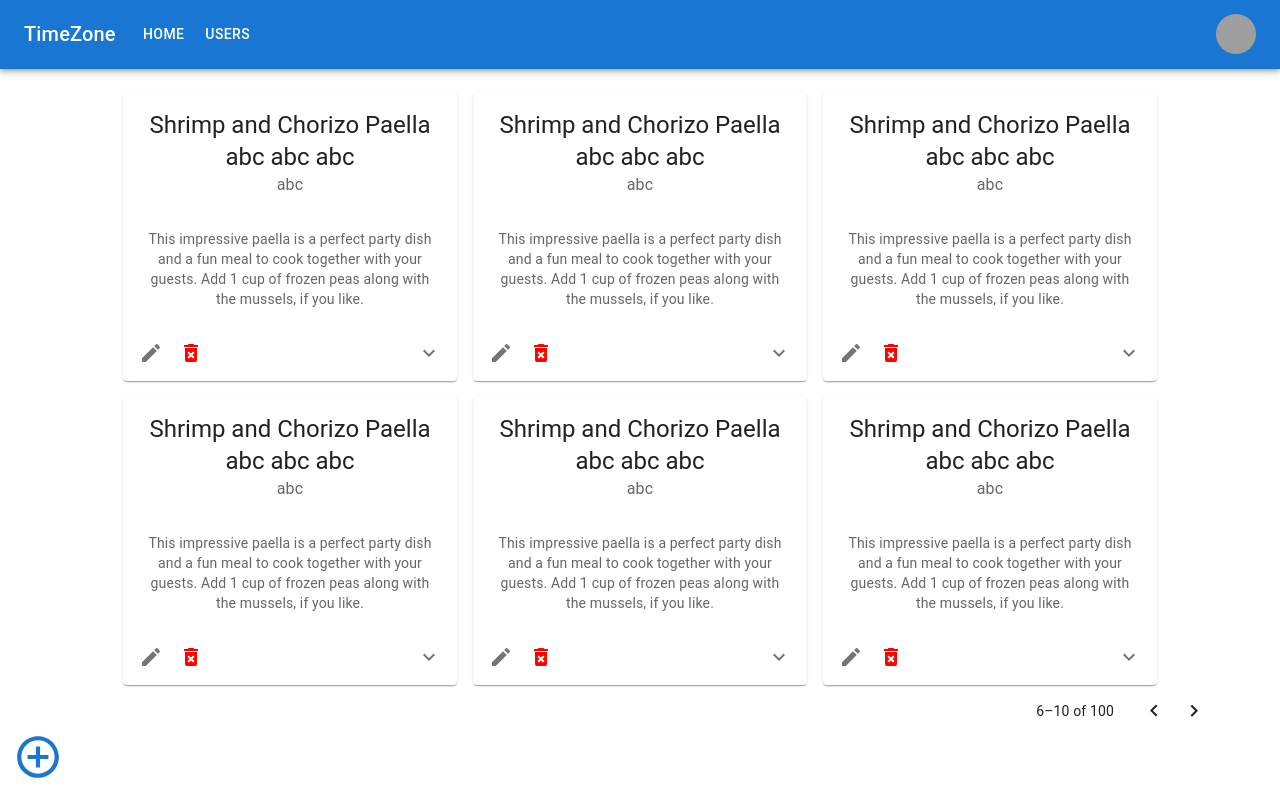
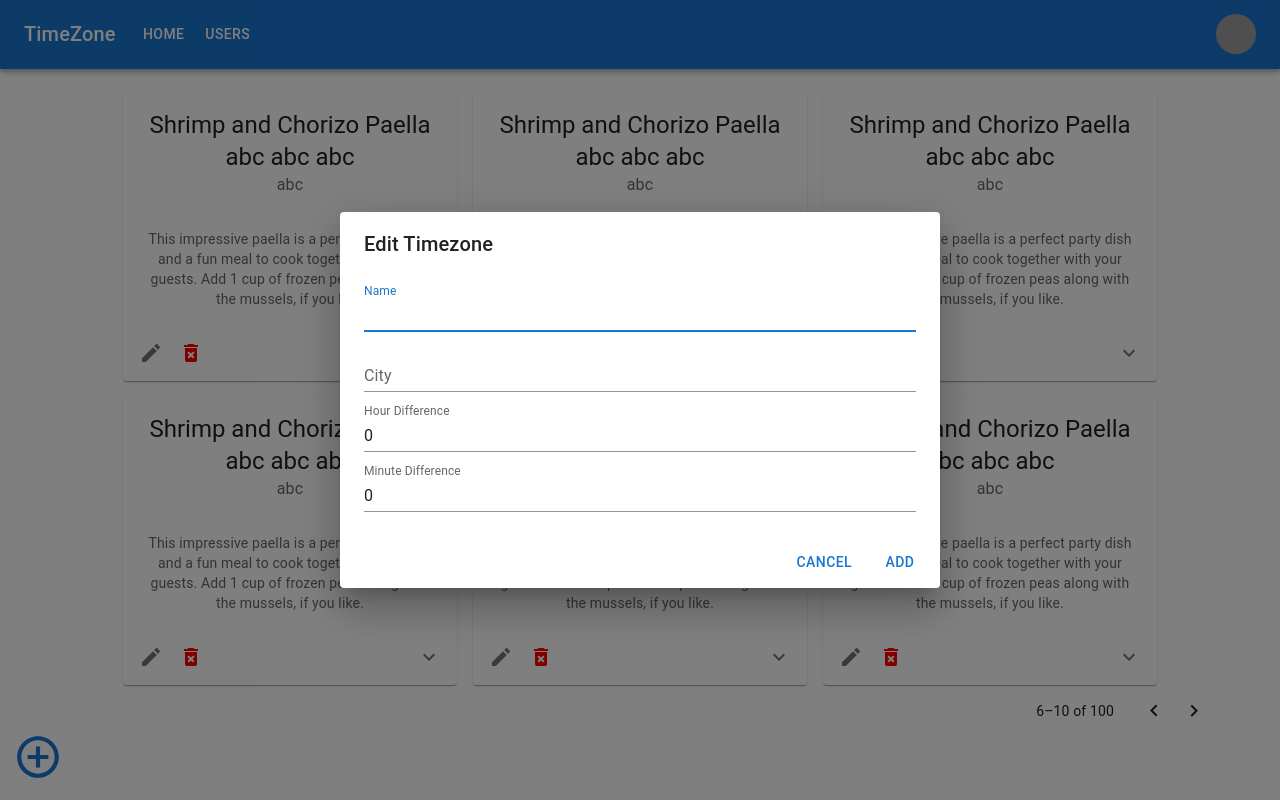
Before and after one commit to mdistiakahmed/timezoneFrontend, a React (Create React App) app: page / in a window 1280 px wide. Both pictures are taken after a click on the button 151 px from the left and 352 px from the top of the page. Built offline with nearby package versions, Linux system fonts and the light colour scheme; grey boxes are pictures that could not be loaded.

Commit message:
Add edit modal for timezone home page

```diff
--- a/src/components/AddTimezoneDialog.tsx
+++ b/src/components/AddTimezoneDialog.tsx
@@ -4,13 +4,30 @@ import DialogActions from '@mui/material/DialogActions';
 import DialogContent from '@mui/material/DialogContent';
 import DialogTitle from '@mui/material/DialogTitle';
 import TextField from '@mui/material/TextField';
+import { useEffect, useState } from 'react';
+import { TimeZoneData } from './AllTimezones';
 
 const AddTimezoneDialog = ({
   open,
   onCancel,
   onAdd,
   title,
+  timezoneData
 }: DialogProps): JSX.Element => {
+
+  const [name, setName] = useState<string>('');
+  const [city, setCity] = useState<string>('');
+  const [hourDiff, setHourDiff] = useState<number>(0);
+  const [minDiff, setMinDiff] = useState<number>(0);
+
+  useEffect(() => {
+    setName(timezoneData ? timezoneData.name : '');
+    setCity(timezoneData ? timezoneData.city : '');
+    setHourDiff(timezoneData ? timezoneData.hourdiff : 0);
+    setMinDiff(timezoneData ? timezoneData.mindiff : 0);
+  }, [timezoneData]);
+
+
   return (
     <div>
       <Dialog open={open} onClose={onCancel}>
@@ -24,36 +41,41 @@ const AddTimezoneDialog = ({
             type="text"
             fullWidth
             variant="standard"
+            value={name}
+            onChange={(e)=> setName(e.target.value)}
           />
 
           <TextField
-            autoFocus
             margin="dense"
             id="city"
             label="City"
             type="text"
             fullWidth
             variant="standard"
+            value={city}
+            onChange={(e)=> setCity(e.target.value)}
           />
 
           <TextField
-            autoFocus
             margin="dense"
             id="hourdiff"
             label="Hour Difference"
             type="number"
             fullWidth
             variant="standard"
+            value={hourDiff}
+            onChange={(e)=> setHourDiff(parseInt(e.target.value))}
           />
 
           <TextField
-            autoFocus
             margin="dense"
             id="mindiff"
             label="Minute Difference"
             type="number"
             fullWidth
             variant="standard"
+            value={minDiff}
+            onChange={(e)=> setMinDiff(parseInt(e.target.value))}
           />
         </DialogContent>
         <DialogActions>
@@ -72,4 +94,5 @@ type DialogProps = {
   onCancel: () => void;
   onAdd: () => void;
   title: string;
+  timezoneData?: TimeZoneData
 };
--- a/src/components/AddUserDialog.tsx
+++ b/src/components/AddUserDialog.tsx
@@ -58,6 +58,7 @@ const AddUserDialog = ({
           fullWidth
           variant="standard"
           value={currentRole}
+          onChange={(e)=> setCurrentRole(e.target.value)}
         >
           {Object.keys(UserRoles)
             .filter((key) => isNaN(Number(key)))
--- a/src/components/AllTimezones.tsx
+++ b/src/components/AllTimezones.tsx
@@ -14,6 +14,7 @@ import { useState } from 'react';
 import { styled } from '@mui/material/styles';
 import Collapse from '@mui/material/Collapse';
 import TablePagination from '@mui/material/TablePagination';
+import AddTimezoneDialog from './AddTimezoneDialog';
 
 const fruits: string[] = [
   'Apple',
@@ -41,6 +42,7 @@ const ExpandMore = styled((props: ExpandMoreProps) => {
 
 const TimezoneCard = () => {
   const [expanded, setExpanded] = useState(false);
+  const [editDialogOpen, setEditDialogOpen] = useState<boolean>(false);
 
   const handleExpandClick = () => {
     setExpanded(!expanded);
@@ -62,7 +64,7 @@ const TimezoneCard = () => {
       </CardContent>
 
       <CardActions disableSpacing>
-        <IconButton aria-label="edit">
+        <IconButton aria-label="edit" onClick={()=> setEditDialogOpen(true)}>
           <EditIcon />
         </IconButton>
         <IconButton aria-label="delete">
@@ -87,6 +89,7 @@ const TimezoneCard = () => {
           </Typography>
         </CardContent>
       </Collapse>
+      <AddTimezoneDialog title='Edit Timezone' open={editDialogOpen} onCancel={()=> setEditDialogOpen(false)} onAdd={()=>{}}/>
     </Card>
   );
 };
@@ -119,3 +122,10 @@ const AllTimezones = () => {
 };
 
 export default AllTimezones;
+
+export type TimeZoneData= {
+  name: string,
+  city: string,
+  hourdiff: number,
+  mindiff: number
+}
```
